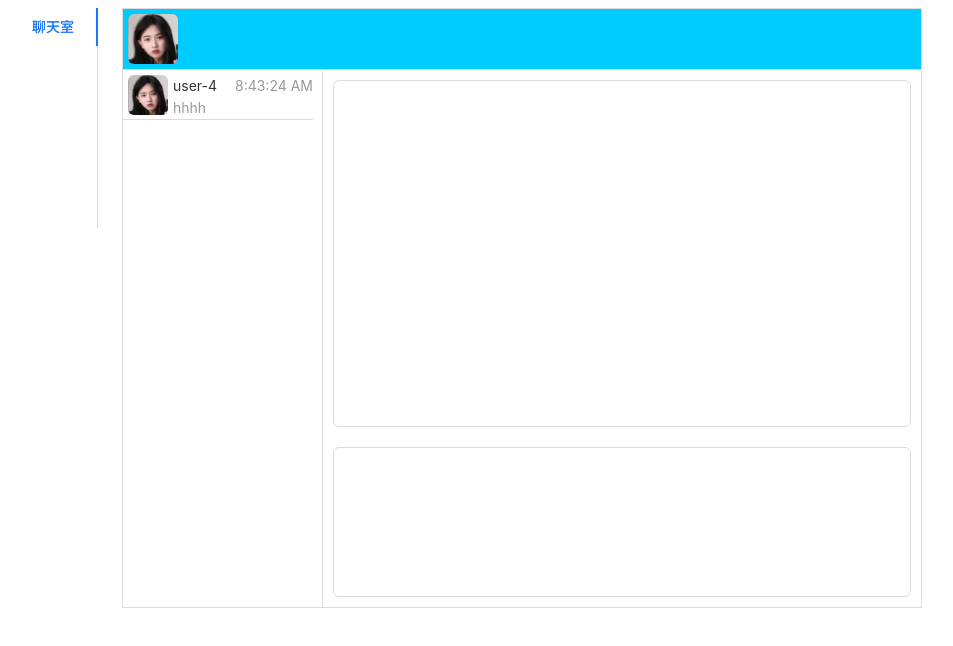
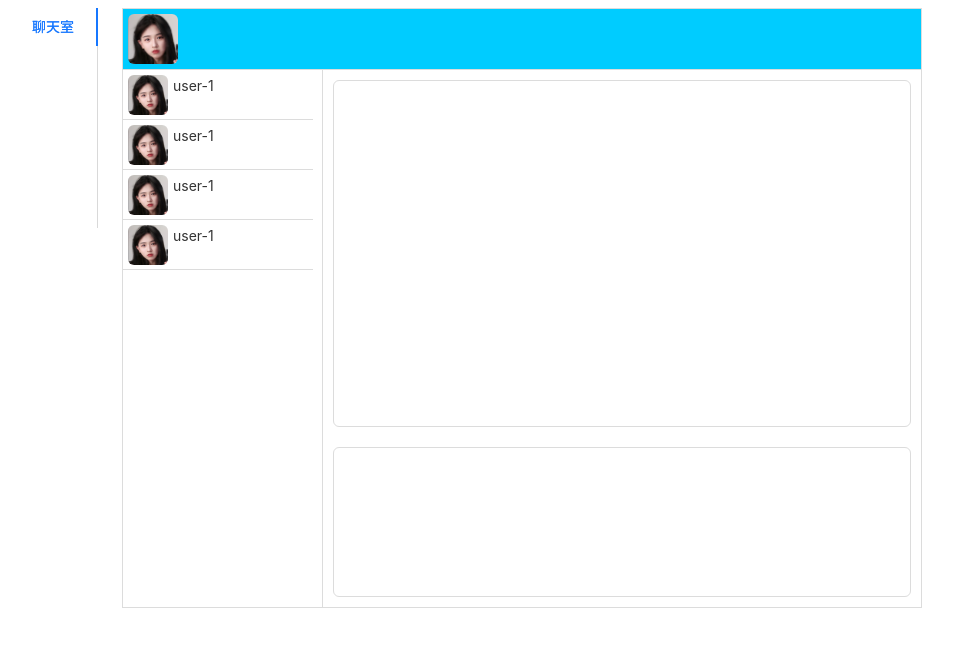
Before and after one commit to yangqsgit/react-node-chat, a React app: page /home in a window 1280 px wide. Shown: the top 646 px of the page, without its empty margins (0-953 px from the left). Built offline with nearby package versions, Linux system fonts and the light colour scheme; no server answers; sample sign-in values are in the browser's storage.

Commit message:
聊天系统

```diff
--- a/package.json
+++ b/package.json
@@ -64,12 +64,14 @@
     "webpack": "^5.64.4",
     "webpack-dev-server": "^4.6.0",
     "webpack-manifest-plugin": "^4.0.2",
-    "workbox-webpack-plugin": "^6.4.1"
+    "workbox-webpack-plugin": "^6.4.1",
+    "ws": "^8.16.0"
   },
   "scripts": {
     "start": "node scripts/start.js",
     "build": "node scripts/build.js",
-    "test": "node scripts/test.js"
+    "test": "node scripts/test.js",
+    "serve": "node ./server.js"
   },
   "eslintConfig": {
     "extends": [
--- a/src/pages/Login.tsx
+++ b/src/pages/Login.tsx
@@ -1,7 +1,7 @@
 import React, { useState } from 'react';
 import { UserOutlined } from '@ant-design/icons';
 import { Input, Button, message } from 'antd';
-import { users } from 'src/datas/user';
+import { users } from 'src/utils/datas/user';
 import { useNavigate } from 'react-router-dom';
 import { updateUser } from 'src/store/chatRoom/slice';
 import { store } from 'src/store';
--- a/src/pages/home/ChatRoom.tsx
+++ b/src/pages/home/ChatRoom.tsx
@@ -1,30 +1,30 @@
 import React, { useState } from 'react';
 import { Input } from 'antd';
-import { users } from 'src/datas/user';
+import { users } from 'src/utils/datas/user';
 import { MessageType, SessionType } from 'src/enums';
 import { useSelector } from 'react-redux';
 import { RootState } from 'src/store';
-
+import ChatRoomCore from 'src/utils/chat/chatRoom';
 export function ChatRoom() {
     const user = useSelector<RootState>(state => state.chatRoom.user)
-    const list: Array<Session> = [{
-        messageList: [],
-        users: [user as User, users[4]],
-        id: '1',
-        type: SessionType.C2C
-    }]
-    list[0].messageList.push({
-        sender: users[0],
-        sendTime: new Date(),
-        type: MessageType.TEXT,
-        content: 'hhhh',
-        id: '1'
-    })
-    const [activeSession, setActiveSession] = useState<Session>(list[0])
-    const [sessionList] = useState<Array<Session>>(list)
-    function selectSession(session: Session) {
-        if (activeSession.id === session.id) return
-        setActiveSession(session)
+    const list = users.filter(i => i.id !== (user as User).id)
+    const [activeUser, setActiveUser] = useState<User>(list[0])
+    const [userList] = useState<Array<User>>(list)
+
+    const im = new ChatRoomCore('ws://127.0.0.1:7979?userId=' + (user as User).id, user as User)
+    im.onerror = (e) => {
+        console.log(e, '======err')
+    }
+    im.onmessage = (e) => {
+        console.log(e);
+    }
+    const [sessions, SetSessions] = useState<Array<Session>>([])
+
+
+
+    function selectUser(user: User) {
+        if (activeUser.id === user.id) return
+        setActiveUser(user)
     }
     return <div className='chat-room'>
         <div className='user-tab-row flex-row'>
@@ -33,27 +33,25 @@ export function ChatRoom() {
         </div>
         <div className='flex-row' style={{ flex: 1 }}>
             <div className='session-tabs'>
-                {sessionList.map(i => <div key={i.id} onClick={() => selectSession(i)}><SessionTab session={i} /></div>)}
+                {userList.map(i => <div key={i.id} onClick={() => selectUser(i)}><UserTab user={i} /></div>)}
             </div>
-            <SessionContent session={activeSession} />
+            <SessionContent user={activeUser} />
         </div>
 
     </div>
 }
-function SessionTab(props: { session: Session }) {
-    const { users, messageList } = props.session
+function UserTab(props: { user: User }) {
     return <div className='flex-row session-item'>
         <img src="assets/imgs/head.png" width={40} height={40} style={{ borderRadius: 6 }} alt="" />
         <div className='session-item-info'>
             <div className='color333'>
                 <div>{users[1].nick || users[1].userName}</div>
-                <div className='color999'>{messageList[0].content}</div>
             </div>
-            <div className='color999'>{messageList[0].sendTime.toLocaleTimeString()}</div>
+            {/* <div className='color999'>{messageList[0].sendTime.toLocaleTimeString()}</div> */}
         </div>
     </div>
 }
-function SessionContent(props: { session: Session }) {
+function SessionContent(props: { user: User }) {
     const { TextArea } = Input;
     const [inputVal, setInputVal] = useState<string>('')
     return <div className='session-content'>
--- a/src/types/chat.d.ts
+++ b/src/types/chat.d.ts
@@ -5,7 +5,8 @@ declare type SessionMessage<T> = {
     sendTime: Date,
     type: MessageType,
     content: T,
-    id: string
+    id: string,
+    sessionId: string
 }
 declare type User = {
     id: number,
@@ -13,7 +14,8 @@ declare type User = {
     userName: string,
     password?: string,
     createTime: Date,
-    status: OnlineStatus
+    status: OnlineStatus,
+    groups?:Array<Session>
 }
 
 declare type Session = {
--- /dev/null
+++ b/src/utils/chat/chatRoom.ts
@@ -0,0 +1,30 @@
+import { SessionType } from "src/enums"
+
+export default class ChatRoomCore extends WebSocket {
+    sessions: Array<Session>
+    owner: User
+    groups: Array<Session>
+    constructor(url: string | URL, owner: User, protocols?: string | string[]) {
+        super(url, protocols)
+        this.sessions = []
+        this.owner = owner
+        this.groups = []
+    }
+
+    openSession(user: User): Session {
+        if (this.sessions.length) {
+            const session = this.sessions.find(i => i.users.map(s => s.id).includes(user.id))
+            if (session) return session
+        }
+        const session = {
+            messageList: [],
+            users: [user, this.owner],
+            id: this.sessions.length + 1 + '',
+            type: SessionType.C2C
+        }
+        this.sessions.push(session)
+        return session
+    }
+    sendTextMsgToSession(sessionId: string,) { }
+    openGroup() { }
+}
```
Also changed, not shown: server.js (added, +16 -0 lines), src/utils/api/user.ts (renamed from src/api/user.ts), src/utils/datas/user.ts (renamed from src/datas/user.ts), 1 other file (tests, documents, lock files or other folders).
